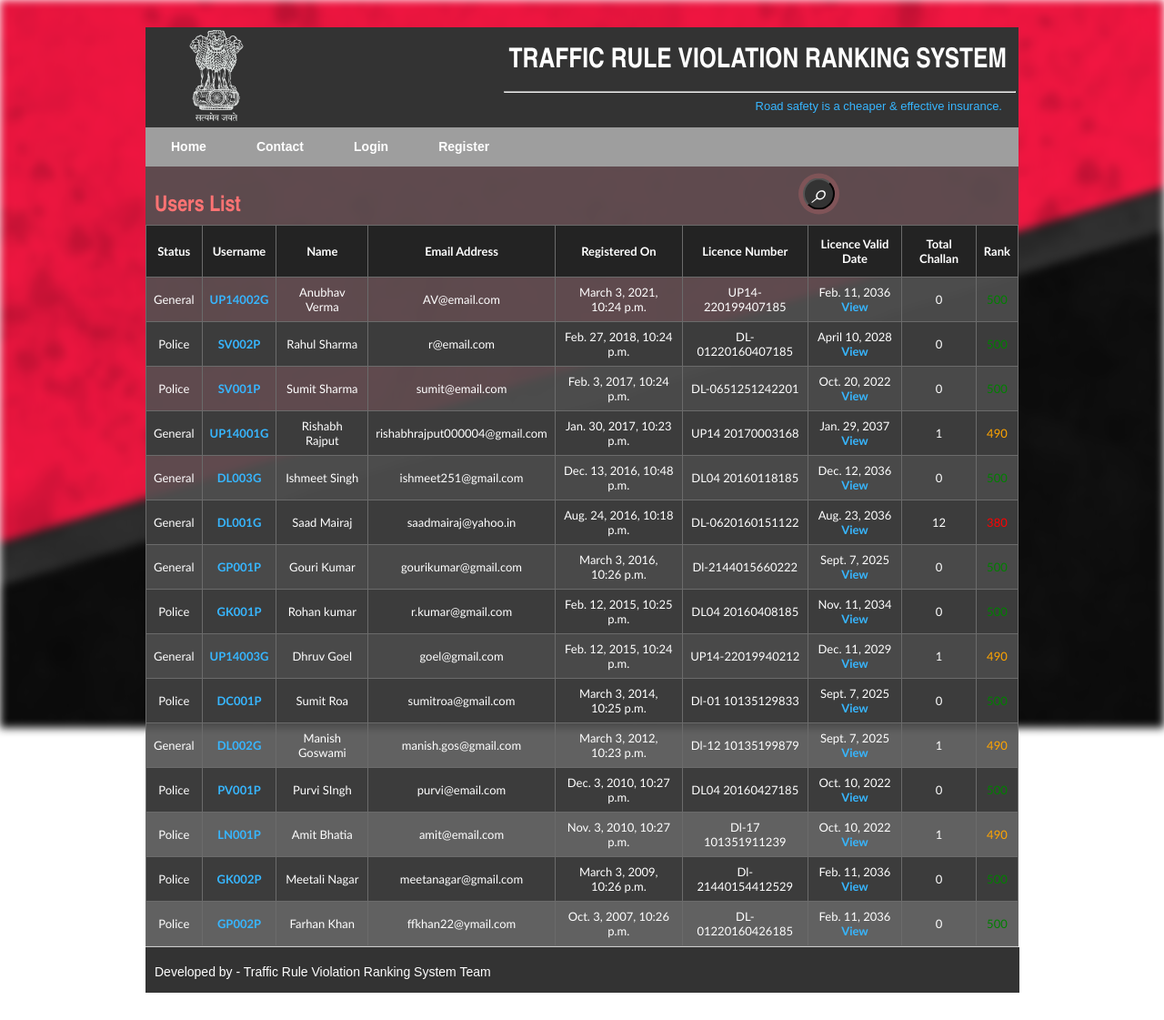
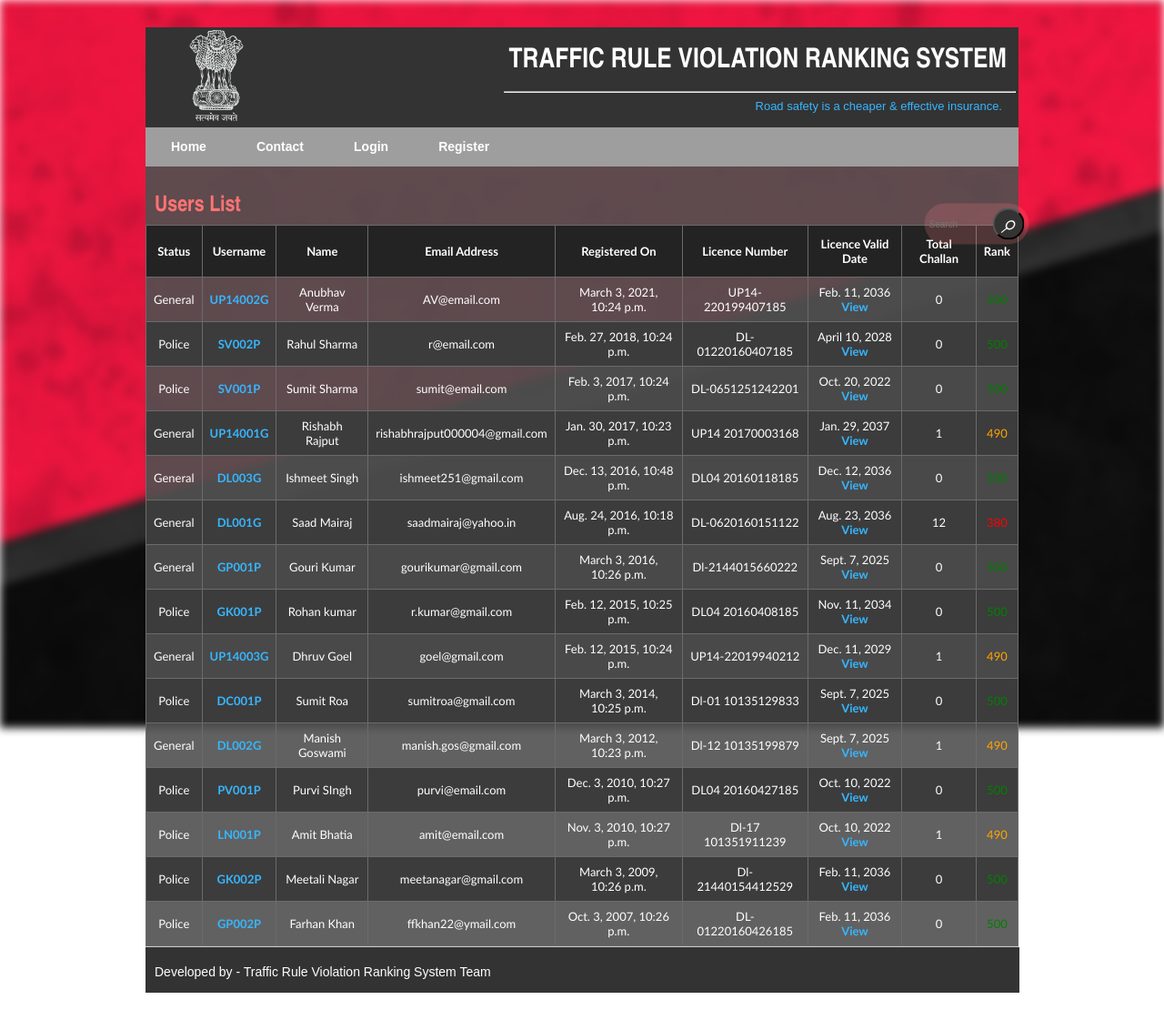
Before and after one commit to Saadmairaj/Traffic-Rules-Ranking-System, a Django app: page /user-list/ in a window 1280 px wide. Shown: the whole page at 91% size. Run offline with Django 3.2, Linux system fonts and the light colour scheme; data comes from the database, SQL or seed files in the repository; parts of the project's set-up code (start-up, migrations or seed data) failed here and were passed over; some libraries are stand-ins or nearby versions; grey boxes are pictures that could not be loaded.

Commit message:
FIx the position of search bar

```diff
--- a/static/css/search-bar.css
+++ b/static/css/search-bar.css
@@ -1,8 +1,10 @@
+/* @import url(https://fonts.googleapis.com/css?family=Nunito:400,700); */
+
 .searchBox {
   position: absolute;
-  top: 21%;
-  left: 70%;
-  transform: translate(-40%, 50%);
+  /* top: 20px;
+  left: 50px; */
+  transform: translate(-90%, -10%);
   background: rgba(255, 130, 130, 0.205);
   height: 35px;
   border-radius: 35px;
@@ -10,8 +12,9 @@
 }
 
 .searchBox:hover > .searchInput {
-  width: 235px;
+  width: 200px;
   padding: 0 6px;
+  font-size: 16px;
 }
 
 .searchBox:hover > .searchButton {
@@ -29,7 +32,7 @@
   display: flex;
   justify-content: center;
   align-items: center;
-  transition: 1s;
+  transition: rotate 1s;
 }
 
 .searchInput {
@@ -39,15 +42,15 @@
   float: left;
   padding: 0;
   color: white;
-  font-size: 16px;
-  transition: 1s;
+  font-size: 10px;
+  transition: 0.6s;
   line-height: 35px;
-  width: 0px;
+  width: 70px;
 }
 
-@media screen and (max-width: 620px) {
+@media screen and (max-width: 1000px) {
   .searchBox:hover > .searchInput {
-    width: 150px;
+    width: 200px;
     padding: 0 6px;
   }
 }
```
